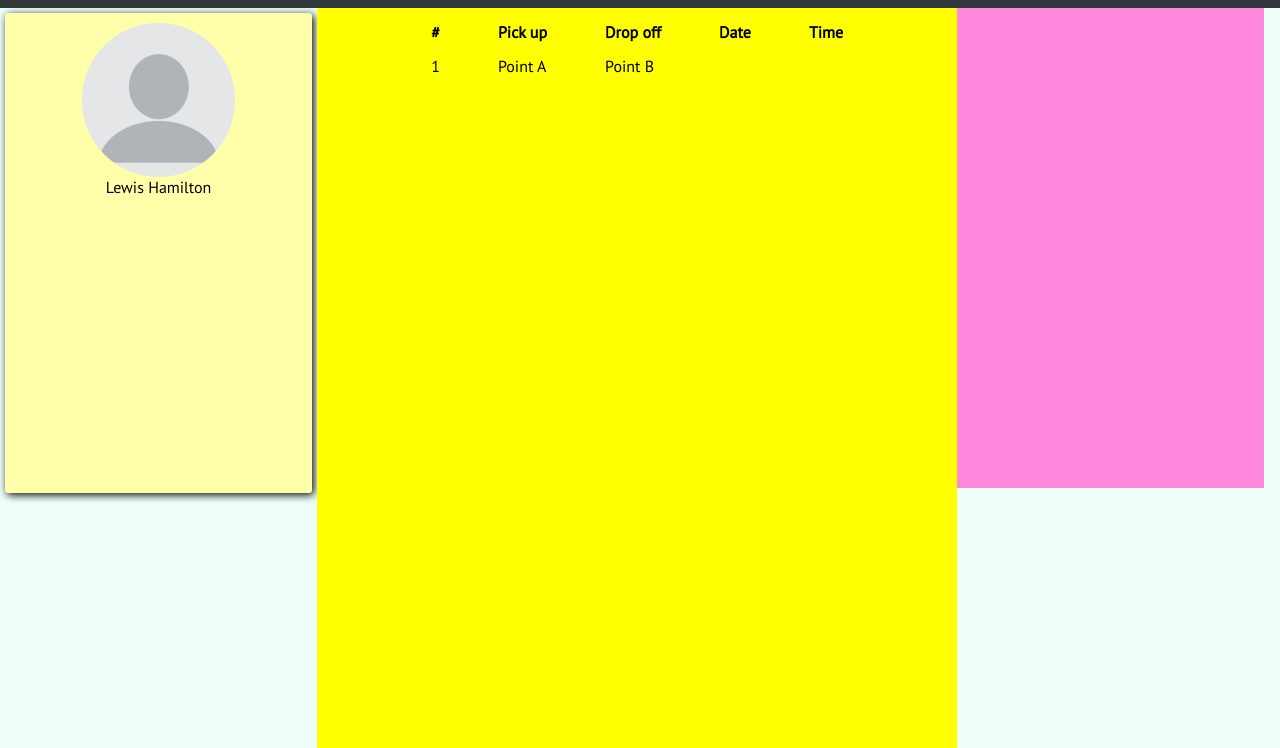
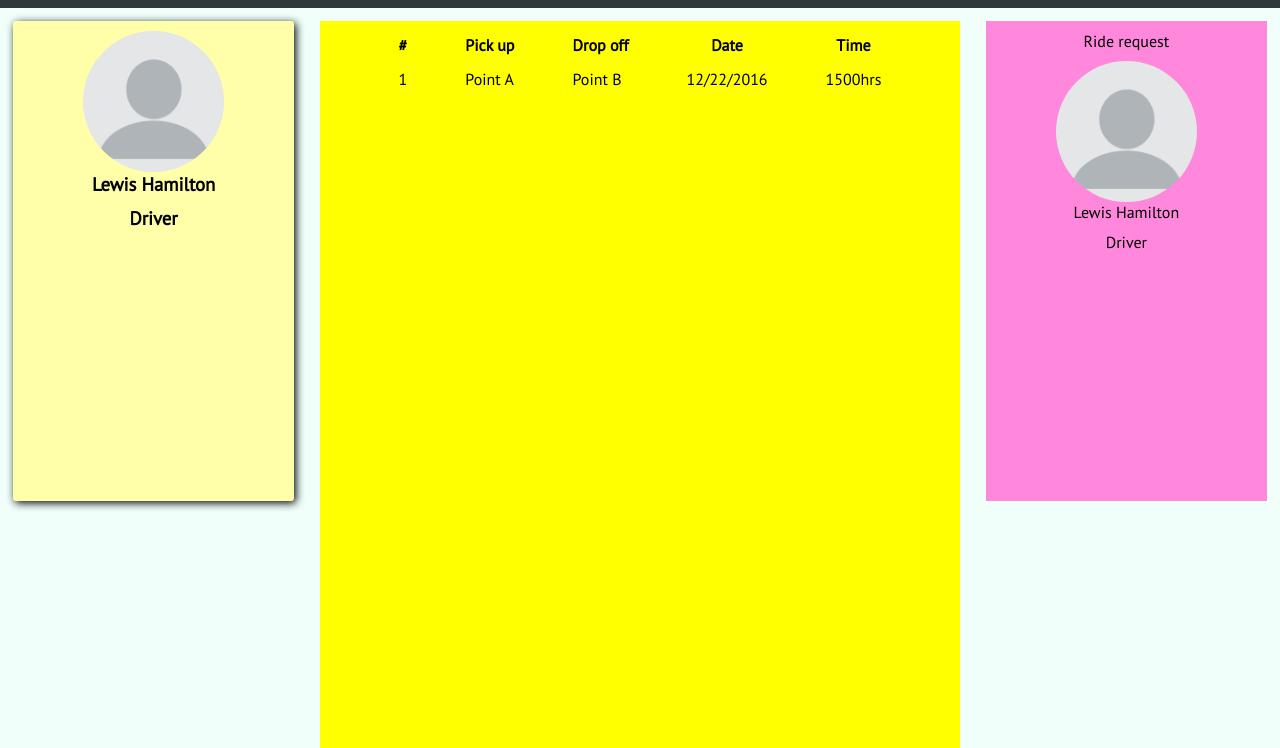
Before and after one commit to Sm0k3s/Ride-my-way, a plain HTML site: page UI/profile.html in a window 1280 px wide. Shown: the part 52-800 px from the top of the page. Drawn offline with Linux system fonts and the light colour scheme.

Commit message:
[Finishes #158250907] Adds details for a ride offer

```diff
--- a/UI/css/style.css
+++ b/UI/css/style.css
@@ -229,9 +229,9 @@ label {
 	display: table;
 }
 .avatar {
-	width: 24%;
+	width: 22%;
+	margin: 1%;
 	height: 60vh;
-	margin: 5px;
 	float: left;
 	border-radius: 3px;
 	box-shadow: 2px 2px 8px #000;
@@ -252,16 +252,24 @@ label {
 }
 .avatar-img {
 	width: 100%;
-	margin:
+	margin: ;
+}
+
+.avatar h3 {
 }
 .histo {
 	width: 50%;
+	margin: 1%;
 	height: 2000px;
 	background-color: #ff0;
 	float: left;
 }
+.historia thead {
+	background-color: #
+}
 .req {
-	width: 24%;
+	width: 22%;
+	margin: 1%;
 	height: 60vh;
 	background-color: #f8d;
 	float: left;
@@ -284,3 +292,16 @@ label {
 .historia th, .historia td {
 	padding: .75em 1.75em 0;
 }
+.ride-req span img {
+	width: 50%;
+	height: 50%;
+	border-radius: 100%;
+	margin: 0 25%;
+	float: left;
+}
+.ride-req span {
+	margin: 10px 0;
+	width: 100%;
+	display: block;
+	text-align: center;
+}
--- a/UI/profile.html
+++ b/UI/profile.html
@@ -28,7 +28,8 @@
 		<div class="profile">
 			<div class="avatar">
 				<span class="avatar-img"><img src="images/5.png"></span>
-				<span>Lewis Hamilton</span>
+				<span><h3>Lewis Hamilton</h3></span>
+				<span><h3>Driver</h3></span>
 			</div>
 			<div class="histo">
 				<div class="historia">
@@ -47,7 +48,8 @@
 								<td>1</td>
 								<td>Point A</td>
 								<td>Point B</td>
-								<td></td>
+								<td>12/22/2016</td>
+								<td>1500hrs</td>
 							</tr>
 						</tbody>
 					</table>
@@ -55,7 +57,12 @@
 
 			</div>
 			<div class="req">
-
+				<div class="ride-req">
+					<span><p>Ride request</p></span>
+					<span><img src="images/5.png"></span>
+					<span><p>Lewis Hamilton</p></span>
+					<span><p>Driver</p></span>
+				</div>
 			</div>
 
 		</div>
```
